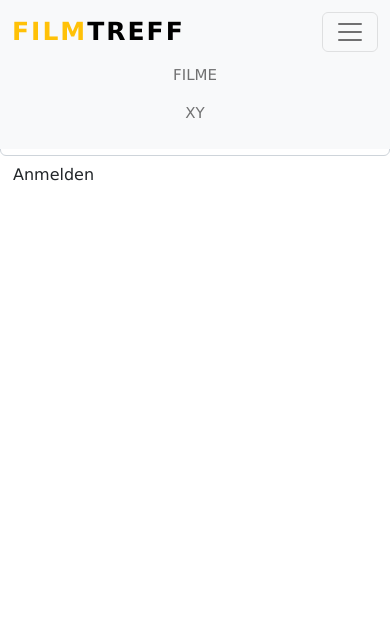
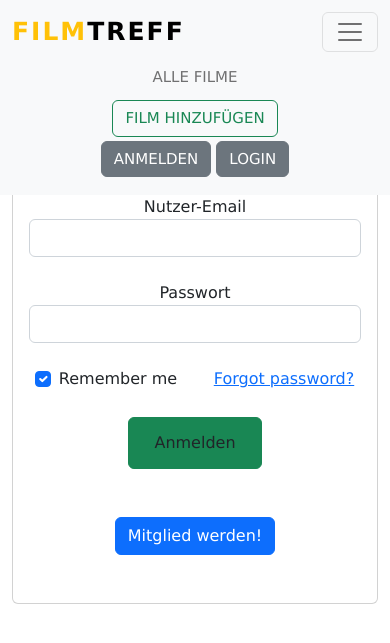
Before and after one commit to vincm1/flask_films, a Flask app: page /login in a window 390 px wide, after a click that opens the changed part. Shown: the top 643 px of the page. Run offline with Flask 2, Linux system fonts and the light colour scheme; some libraries are stand-ins or nearby versions.

Commit message:
login new

```diff
--- a/app/auth/forms.py
+++ b/app/auth/forms.py
@@ -14,7 +14,8 @@ def check_email(form, field):
         raise ValidationError('Email bereits vorhanden!')
 
 class RegistrationForm(FlaskForm):
-    name = StringField('Nutzer-Name', validators=[DataRequired(), Length(3,10, message="Zwischen 3 & 10 Zeichen"), check_name])
+    name = StringField('Nutzername', validators=[DataRequired(), Length(3,10, message="Zwischen 3 & 10 Zeichen"), check_name])
+    vornachname = StringField('Vor- & Nachname', validators=[DataRequired()])
     email = StringField('Nutzer-Email', validators=[DataRequired(),Email(), check_email])
     passwort = PasswordField('Passwort', validators=[DataRequired(), Length(8), EqualTo('confirm_pw'),] )
     confirm_pw = PasswordField('Confirm', validators=[DataRequired()])
--- a/app/auth/models.py
+++ b/app/auth/models.py
@@ -7,6 +7,7 @@ class User(UserMixin, db.Model):
     __tablename__ = "users"
 
     id = db.Column(db.Integer, primary_key=True)
+    user_vornachname = db.Column(db.String(100), nullable=False)
     user_name = db.Column(db.String(20), unique=True, nullable=False)
     user_email = db.Column(db.String(100), unique=True)
     user_passwort = db.Column(db.String(80))
@@ -17,8 +18,9 @@ class User(UserMixin, db.Model):
 
     # classmethods gehören zu einer Klasse, aber sind nicht verbunden mit Class Instanzen
     @classmethod
-    def create_user(cls, user, email, passwort):
+    def create_user(cls, user, email, vornachname, passwort):
         user = cls(user_name=user,
+                    user_vornachname=vornachname,
                     user_email=email,
                     user_passwort=bcrypt.generate_password_hash(passwort).decode('utf-8'))
 
--- a/app/auth/routes.py
+++ b/app/auth/routes.py
@@ -12,6 +12,7 @@ def register_user():
     if form.validate_on_submit():
         User.create_user(
             user = form.name.data,
+            vornachname= form.vornachname.data,
             email = form.email.data,
             passwort = form.passwort.data)
         flash('Anmeldung erfolgreich!')
--- a/app/auth/templates/login.html
+++ b/app/auth/templates/login.html
@@ -1,12 +1,80 @@
 {% extends 'layout.html' %}
 
-{% block title %}
-    Anmelden
+{% block content %}
+<br>
+<br>
+<br>
+
+<div class="container">
+    <section class=" text-center text-lg-start">
+        <style>
+          .rounded-t-5 {
+            border-top-left-radius: 0.5rem;
+            border-top-right-radius: 0.5rem;
+          }
+
+          @media (min-width: 992px) {
+            .rounded-tr-lg-0 {
+              border-top-right-radius: 0;
+            }
+
+            .rounded-bl-lg-5 {
+              border-bottom-left-radius: 0.5rem;
+            }
+          }
+        </style>
+        <div class="card mb-3">
+          <div class="row g-0 d-flex align-items-center">
+            <div class="col-lg-5 d-none d-lg-flex">
+              <img src="https://mdbootstrap.com/img/new/ecommerce/vertical/004.jpg" alt="Trendy Pants and Shoes"
+                class="w-100 rounded-t-5 rounded-tr-lg-0 rounded-bl-lg-5" />
+            </div>
+            <div class="col-lg-7">
+              <div class="card-body py-5 px-md-5">
+
+                <form method="POST">
+                {{ form.hidden_tag() }}
+                  <!-- Email input -->
+                  <div class="form-heading mb-5" text-align="text-center">
+                    <h4>Anmelden</h4>
+                  </div>
+                  <div class="form-outline mb-4">
+                    {{ wtf.form_field(form.email) }}
+                  </div>
+
+                  <!-- Password input -->
+                  <div class="form-outline mb-4">
+                    {{ wtf.form_field(form.passwort) }}
+                  </div>
+
+                  <!-- 2 column grid layout for inline styling -->
+                  <div class="row mb-4">
+                    <div class="col d-flex justify-content-center">
+                      <!-- Checkbox -->
+                      <div class="form-check">
+                        <input class="form-check-input" type="checkbox" value="" id="form2Example31" checked />
+                        <label class="form-check-label" for="form2Example31"> Remember me </label>
+                      </div>
+                    </div>
+
+                    <div class="col">
+                      <!-- Simple link -->
+                      <a href="#!">Forgot password?</a>
+                    </div>
+                  </div>
+
+                  <!-- Submit button -->
+                  <a class="btn btn-success" href="{{ url_for('authentication.do_login_user') }}">{{ wtf.form_field(form.submit) }}</a>
+
+                   <!-- Mitglied -->
+                    <br>
+                  <a class="btn btn-primary mt-5" href="{{ url_for('authentication.register_user') }}">Mitglied werden!</a>
+                </form>
+
+              </div>
+            </div>
+          </div>
+        </div>
+      </section>
+</div>
 {% endblock %}
-
-{% block content %}
-    <div class="container-form">
-        <h5>Anmelden</h5>
-        {{wtf.quick_form(form)}}
-    </div>
-{% endblock %}
--- a/app/filme/templates/layout.html
+++ b/app/filme/templates/layout.html
@@ -34,57 +34,40 @@
             <div class="collapse navbar-collapse" id="navbarSupportedContent">
               <ul class="navbar-nav ms-auto mb-2 mb-lg-0">
                 <li class="nav-item">
-                  <a class="nav-link" href="{{ url_for('main.display_home')}}">Filme</a>
+                  <a class="nav-link" href="{{ url_for('main.display_filme')}}">Alle Filme</a>
                 </li>
                 <li class="nav-item">
-                  <a class="nav-link" href="#">XY</a>
+                  <a class="btn btn-outline-success" href="{{url_for( 'main.add_film' )}}">Film hinzufügen</a>
+                </li>
+                <li class="nav-item">
+                  {% if current_user.is_authenticated %}
+                  {% else %}
+
+                  {% endif %}
+                  {% if current_user.is_authenticated %}
+
+                  <a type= "button" class="btn btn-secondary" href="" > <svg xmlns="http://www.w3.org/2000/svg" width="16" height="16" fill="currentColor" class="bi bi-person" viewBox="0 0 16 16">
+                    <path d="M8 8a3 3 0 1 0 0-6 3 3 0 0 0 0 6zm2-3a2 2 0 1 1-4 0 2 2 0 0 1 4 0zm4 8c0 1-1 1-1 1H3s-1 0-1-1 1-4 6-4 6 3 6 4zm-1-.004c-.001-.246-.154-.986-.832-1.664C11.516 10.68 10.289 10 8 10c-2.29 0-3.516.68-4.168 1.332-.678.678-.83 1.418-.832 1.664h10z"/>
+                  </svg> {{ current_user.user_name.title() }}</a>
+                  <a type= "button" class="btn btn-secondary" href="{{ url_for('authentication.do_logout_user')}}" >Logout</a>
+                  {% else %}
+                  <a type= "button" class="btn btn-secondary" href="{{ url_for('authentication.register_user')}}" >Anmelden</a>
+                  <a type= "button" class="btn btn-secondary" href="{{ url_for('authentication.do_login_user')}}" >Login</a>
+                  {% endif %}
                 </li>
               </ul>
             </div>
           </div>
         </nav>
-
-
-
-        <!-- <nav class="navbar navbar-expand-lg fixed-top navbar-scroll shadow-0" style="background-color: #8A865D;">
-          <div class="container">
-            <img src="static/img/logo-filmtreff.jpg" alt="" height="30px" width="30px">
-            <a class="navbar-brand" href="{{ url_for('main.display_home')}}">Film Treff</a>
-            <button class="navbar-toggler ps-0" type="button" data-mdb-toggle="collapse" data-mdb-target="#navbarExample01"
-              aria-controls="navbarExample01" aria-expanded="false" aria-label="Toggle navigation">
-              <span class="d-flex justify-content-start align-items-center">
-                <i class="fas fa-bars"></i>
-              </span>
-            </button>
-            <div class="collapse navbar-collapse" id="navbarExample01">
-              <ul class="navbar-nav  me-auto mb-2 mb-lg-0">
-                <li class="nav-item active">
-                  <a class="nav-link px-2" href="{{ url_for('main.display_filme')}}">Film Community</a>
-                </li>
-                <li class="nav-item active px-2">
-                  <a type= "button" class="btn btn-outline-secondary" href="{{ url_for('main.add_film')}}" >Film hinzufügen</a>
-                  {% if current_user.is_authenticated %}
-                  {% else %}
-                  <a type= "button" class="btn btn-outline-secondary" href="{{ url_for('authentication.register_user')}}" >Anmelden</a>
-                  {% endif %}
-                  {% if current_user.is_authenticated %}
-                  <a type= "button" class="btn btn-outline-secondary" href="" >{{ current_user.user_name.title() }}</a>
-                  <a type= "button" class="btn btn-outline-secondary" href="{{ url_for('authentication.do_logout_user')}}" >Logout</a>
-                  {% else %}
-                  <a type= "button" class="btn btn-outline-secondary" href="{{ url_for('authentication.do_login_user')}}" >Login</a>
-                  {% endif %}
-                </li>
-            </div>
-          </div>
-        </nav>
-        <br>
-        <br> -->
     {% endblock navbar %}
 
             {# empty block for custom content #}
-            {% block content %} {% endblock content %}
+    {% block content %}
+
+    {% endblock content %}
 
     {% block footer %}
+
 
     <script src="https://cdn.jsdelivr.net/npm/bootstrap@5.2.0/dist/js/bootstrap.bundle.min.js" integrity="sha384-A3rJD856KowSb7dwlZdYEkO39Gagi7vIsF0jrRAoQmDKKtQBHUuLZ9AsSv4jD4Xa" crossorigin="anonymous"></script>
     {% endblock footer %}
--- a/app/static/css/styles.css
+++ b/app/static/css/styles.css
@@ -4,6 +4,11 @@
 
 body{
   background: f1fbff;
+}
+
+footer{
+  font-style: italic;
+  font-size: 12px;
 }
 
 .section-padding{
@@ -44,6 +49,10 @@ body{
   z-index: 1;
 }
 
+.nav-item{
+  padding: 2px;
+}
+
 .navbar-nav a{
   font-size: 15px;
   text-transform: uppercase;
@@ -73,6 +82,37 @@ body{
 
 .about-text{
   text-align: center;
+}
+
+/* registrierungsform */
+
+.registrierung-form{
+  margin-top: auto;
+}
+
+/* loginform */
+
+.login-form{
+  margin-top:80px;
+}
+
+.text-center text-lg-start{
+  margin-top: 10px;
+}
+
+.rounded-t-5 {
+  border-top-left-radius: 0.5rem;
+  border-top-right-radius: 0.5rem;
+}
+
+@media (min-width: 992px) {
+  .rounded-tr-lg-0 {
+    border-top-right-radius: 0;
+  }
+
+  .rounded-bl-lg-5 {
+    border-bottom-left-radius: 0.5rem;
+  }
 }
 
 /* responsive */
--- a/run.py
+++ b/run.py
@@ -6,5 +6,5 @@ if __name__ == '__main__':
     with flask_app.app_context():
         db.create_all()
         if not User.query.filter_by(user_name="MaxMuster").first():
-            User.create_user(user="MaxMuster", email="MaxMuster@gmail.com", passwort='secret')
+            User.create_user(user="MaxMuster", vornachname="Max Muster", email="MaxMuster@gmail.com", passwort='secret')
     flask_app.run()
```
Also changed, not shown: app/auth/templates/registration.html (+7 -3 lines). Lines whose indentation alone changed are shown as unchanged.
